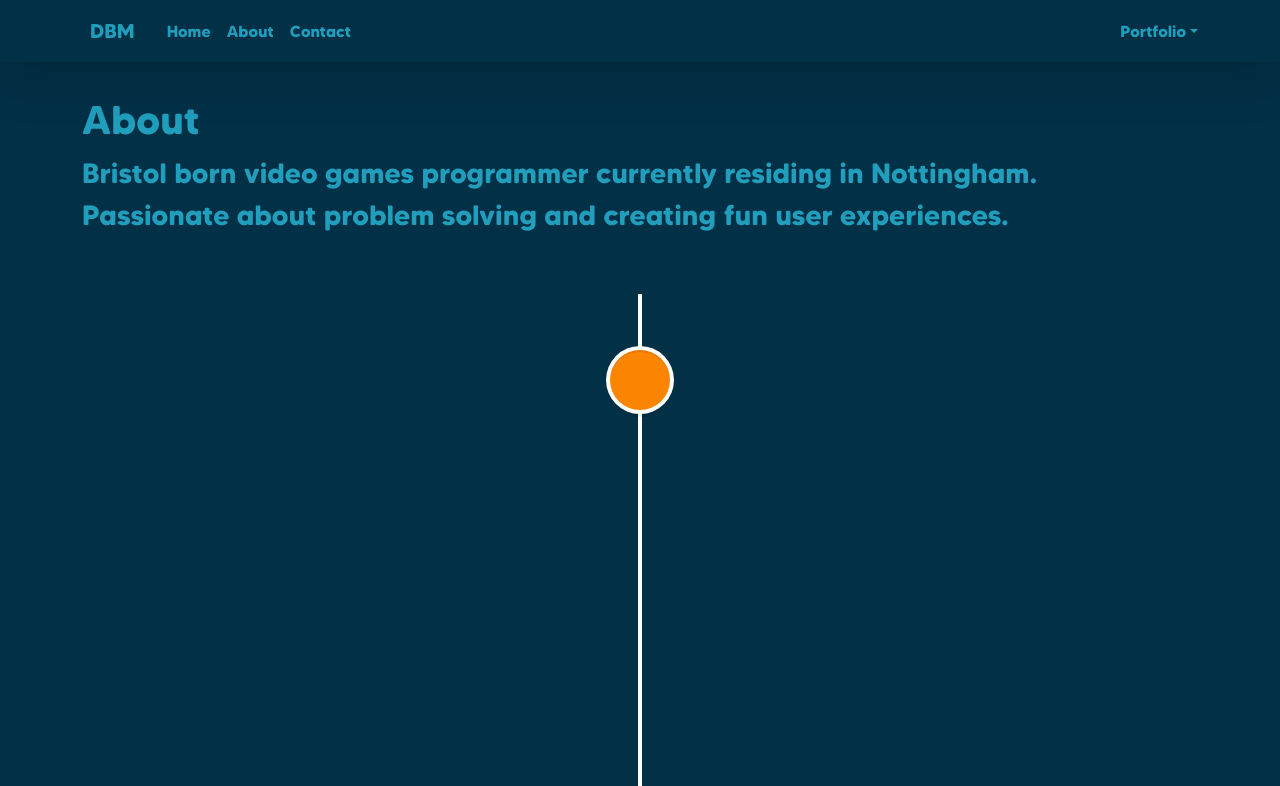
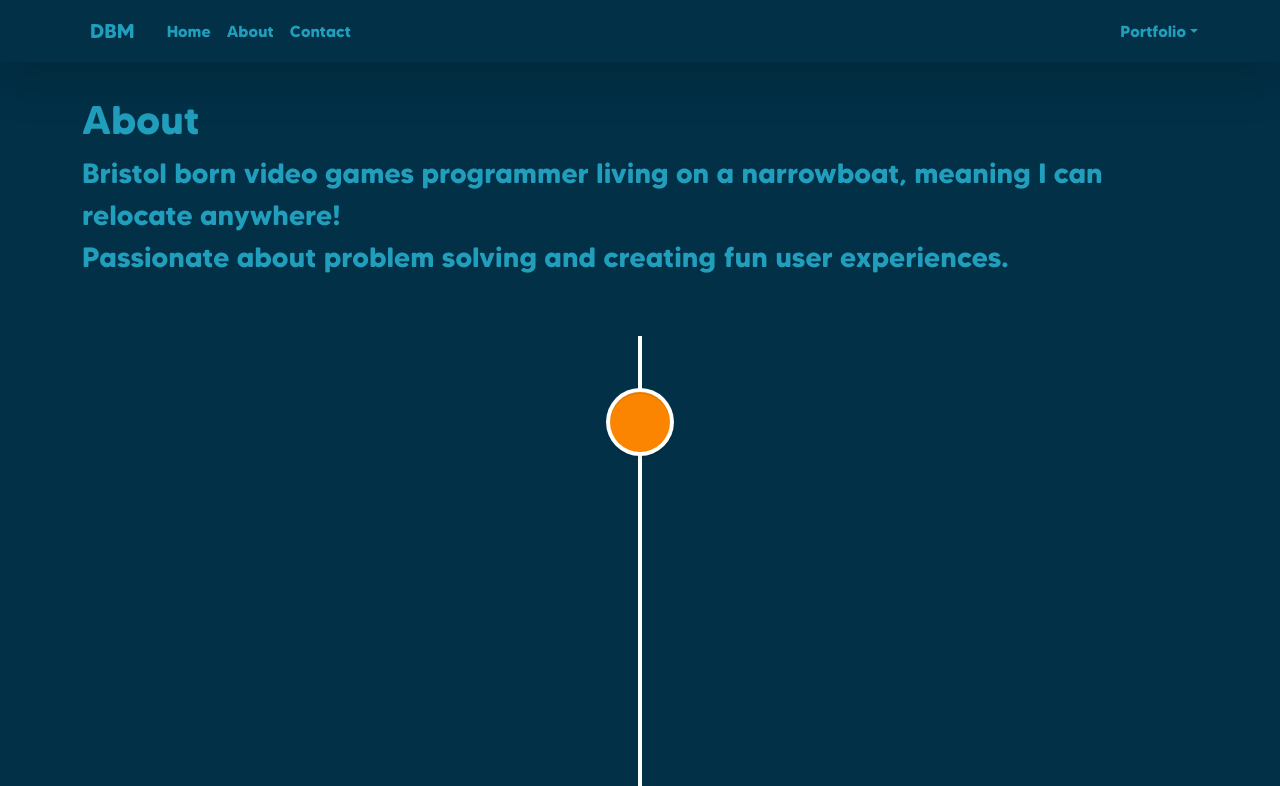
Before and after one commit to danbudworthmead/dbm-portfolio, a React (Create React App) app: page /about in a window 1280 px wide. Shown: the top 786 px of the page. Built offline with nearby package versions, Linux system fonts and the light colour scheme.

Commit message:
update about

```diff
--- a/src/About/index.tsx
+++ b/src/About/index.tsx
@@ -8,8 +8,7 @@ export default function About() {
             <div className="pt-5">
                 <h1>About</h1>
                 <p>
-                    Bristol born video games programmer currently residing in
-                    Nottingham.
+                    Bristol born video games programmer living on a narrowboat, meaning I can relocate anywhere!
                     <br />
                     Passionate about problem solving and creating fun user
                     experiences.
```
